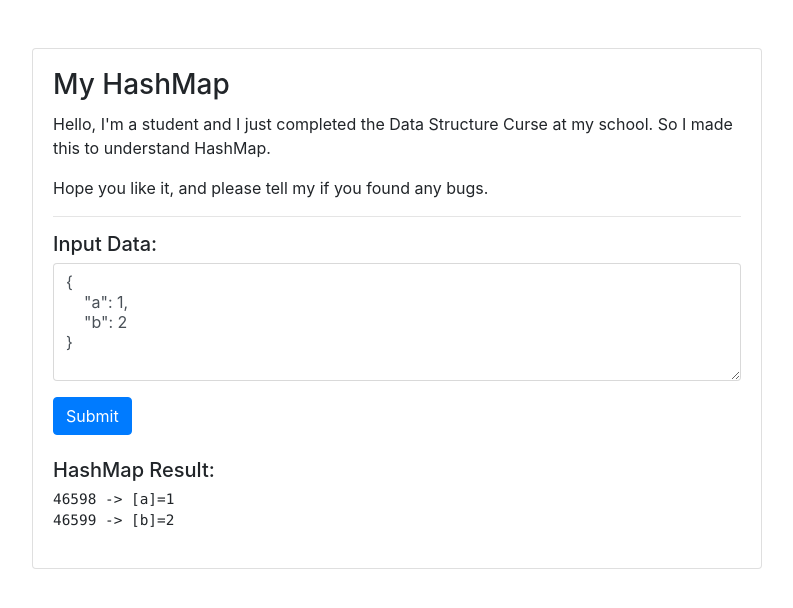
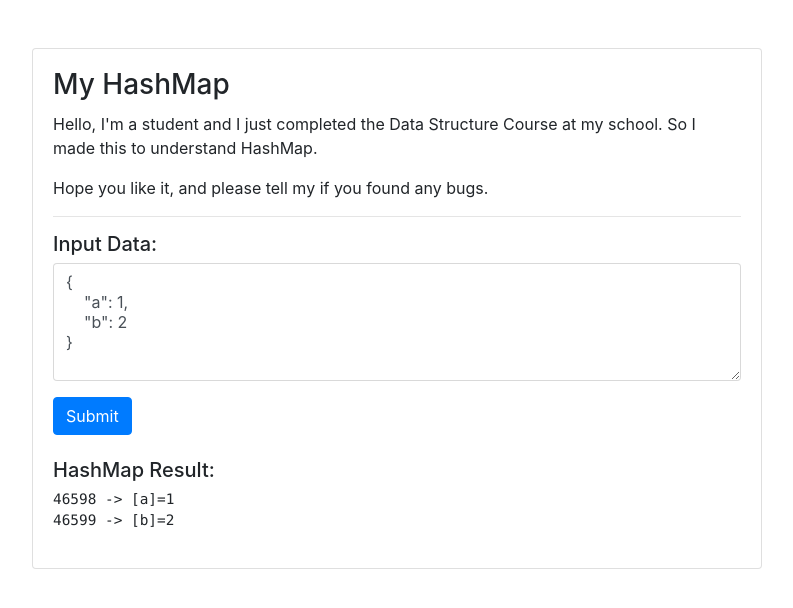
Before and after one commit to CykuTW/NPC-WarGame, a PHP site: page / in a window 1280 px wide. Shown: the top 608 px of the page, without its empty margins (243-1036 px from the left). Run offline with PHP 8.4, Linux system fonts and the light colour scheme; some libraries are stand-ins or nearby versions.

Commit message:
fix(my-hash-map): fix interesting typo lol

```diff
--- a/my-hash-map/index.php
+++ b/my-hash-map/index.php
@@ -42,7 +42,7 @@ if (is_string($_POST['data'])) {
                     <div class="card-body">
                         <h3 class="card-title">My HashMap</h3>
                         <div class="card-text">
-                            <p>Hello, I'm a student and I just completed the Data Structure Curse at my school. So I made this to understand HashMap.</p>
+                            <p>Hello, I'm a student and I just completed the Data Structure Course at my school. So I made this to understand HashMap.</p>
                             <p>Hope you like it, and please tell my if you found any bugs.</p>
                             <hr />
                             <form method="POST">
```
